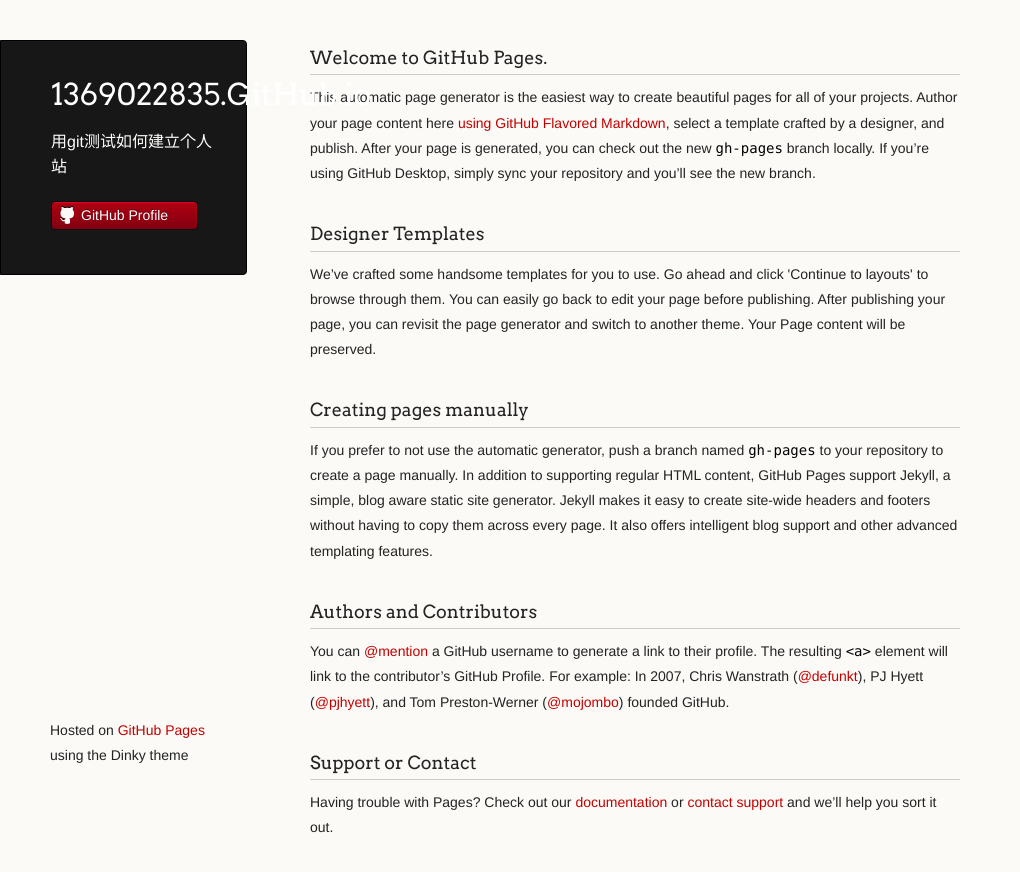
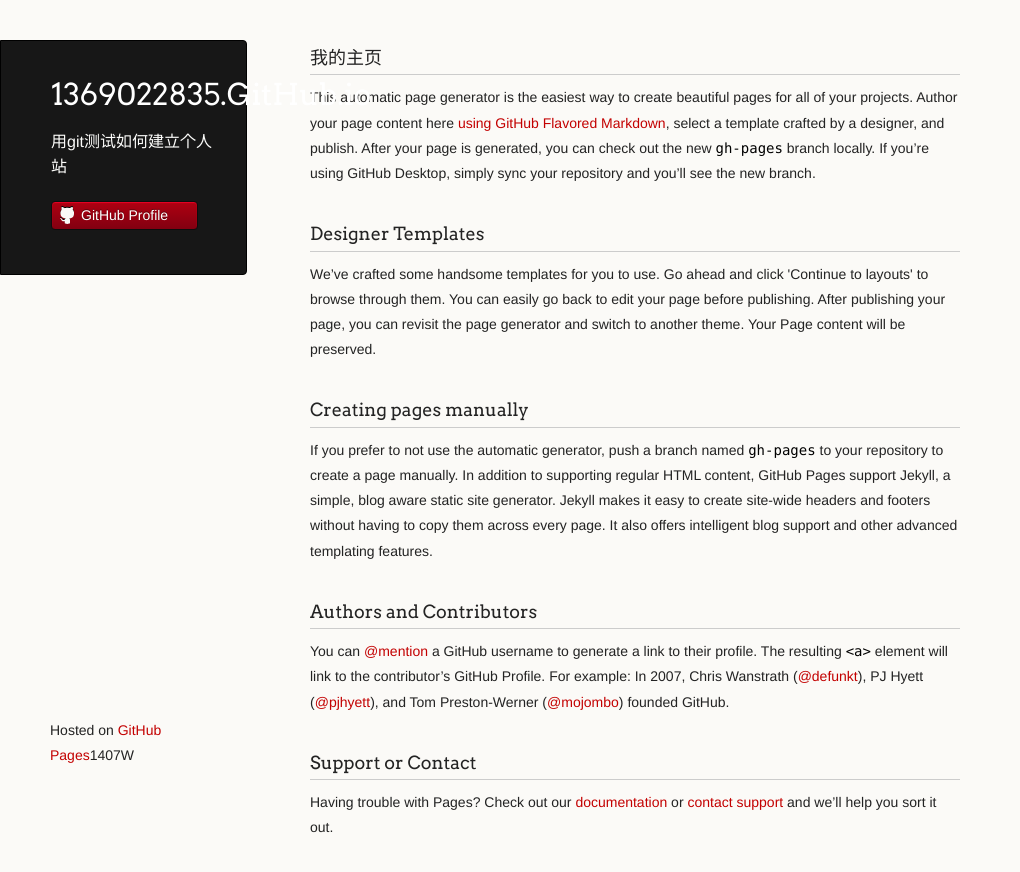
Before and after one commit to 1369022835/1369022835.github.io, a plain HTML site: page index.html in a window 1280 px wide. Shown: the whole page, without its empty margins (0-1020 px from the left). Drawn offline with Linux system fonts and the light colour scheme.

Commit message:
修改了内容

```diff
--- a/index.html
+++ b/index.html
@@ -28,7 +28,7 @@
       </header>
       <section>
         <h3>
-<a id="welcome-to-github-pages" class="anchor" href="#welcome-to-github-pages" aria-hidden="true"><span aria-hidden="true" class="octicon octicon-link"></span></a>Welcome to GitHub Pages.</h3>
+<a id="welcome-to-github-pages" class="anchor" href="#welcome-to-github-pages" aria-hidden="true"><span aria-hidden="true" class="octicon octicon-link"></span></a>我的主页</h3>
 
 <p>This automatic page generator is the easiest way to create beautiful pages for all of your projects. Author your page content here <a href="https://guides.github.com/features/mastering-markdown/">using GitHub Flavored Markdown</a>, select a template crafted by a designer, and publish. After your page is generated, you can check out the new <code>gh-pages</code> branch locally. If you’re using GitHub Desktop, simply sync your repository and you’ll see the new branch.</p>
 
@@ -53,7 +53,7 @@
 <p>Having trouble with Pages? Check out our <a href="https://help.github.com/pages">documentation</a> or <a href="https://github.com/contact">contact support</a> and we’ll help you sort it out.</p>
       </section>
       <footer>
-        <p><small>Hosted on <a href="https://pages.github.com">GitHub Pages</a> using the Dinky theme</small></p>
+        <p><small>Hosted on <a href="https://pages.github.com">GitHub Pages</a>1407W</small></p>
       </footer>
     </div>
     <!--[if !IE]><script>fixScale(document);</script><![endif]-->
```
